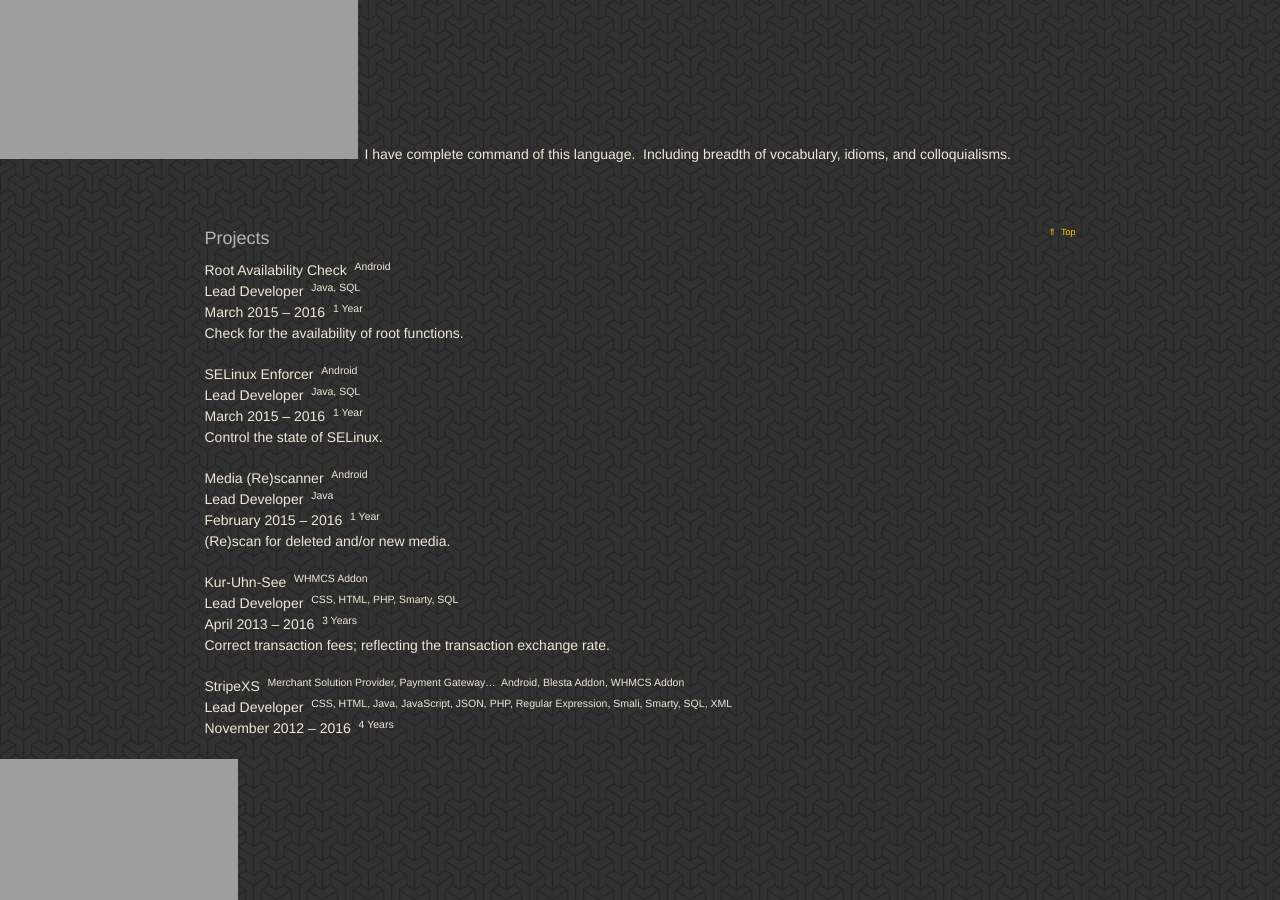
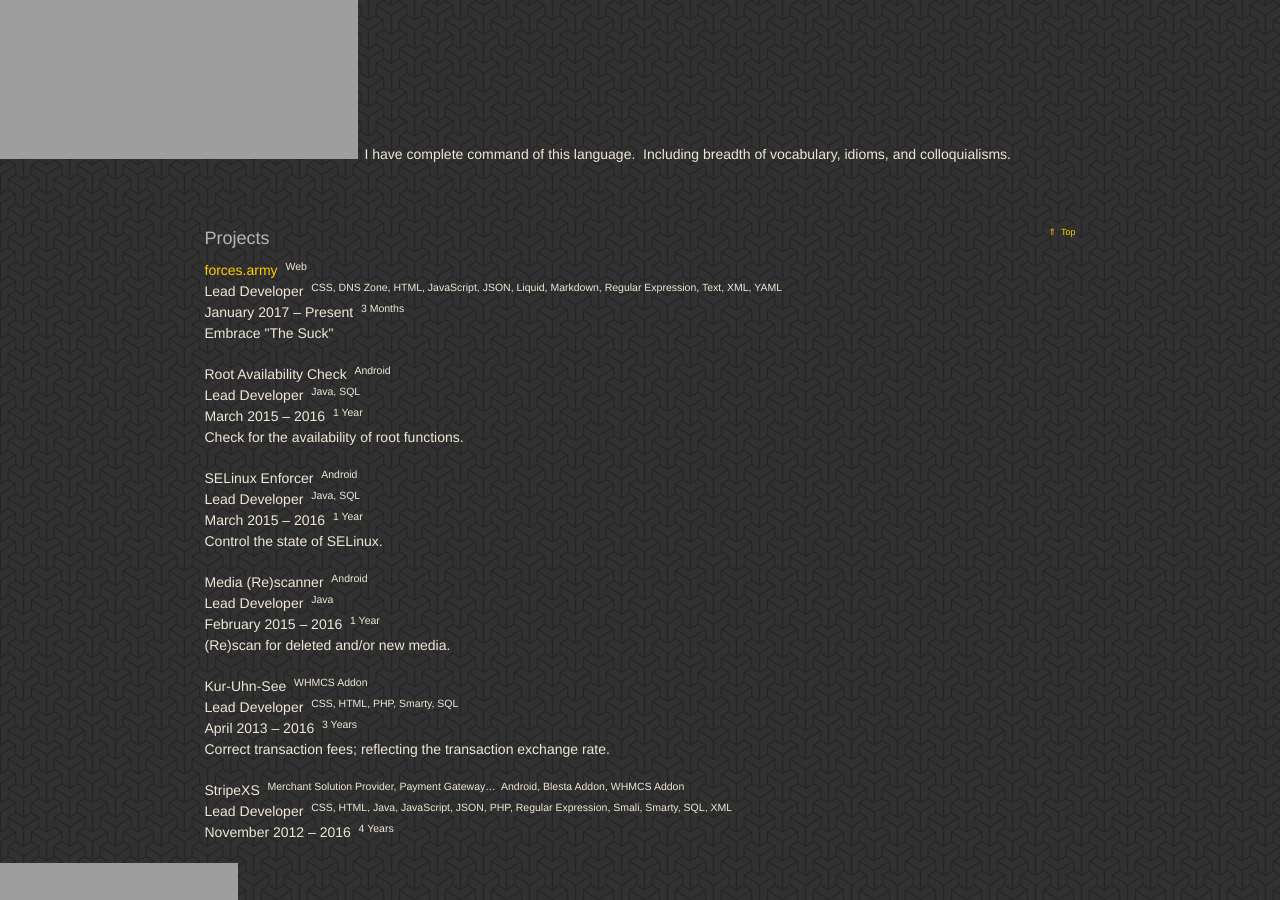
Before and after one commit to jwds1978/jwds1978.github.io, a Jekyll site: the page built from resume.md, in a window 1280 px wide and 900 px high, scrolled down 12933 px. Built offline with Jekyll 4.4.1, drawn with Linux system fonts in a browser that asks for light colours; nearby versions of some CDN libraries; some web fonts are replaced; our own code applies the rules of GitHub Pages for plain Markdown files.

Commit message:
Added project.

```diff
--- a/resume.md
+++ b/resume.md
@@ -133,6 +133,12 @@ title: "Curriculum Vitae"
     <a href="{{ site.url }}{{ page.url }}#top" rel="me" title="{{ page.title }} :: Back to Top">&uArr;&nbsp; Top</a>
   </span>
   <h3 id="projects">Projects</h3>
+  <p>
+    <a href="https://forces.army" rel="me" title="{{ site.title }}">forces.army</a>&nbsp; <sup>Web</sup><br />
+    Lead Developer&nbsp; <sup>CSS, DNS Zone, HTML, JavaScript, JSON, Liquid, Markdown, Regular Expression, Text, XML, YAML</sup><br />
+    January 2017 &#8211; Present&nbsp; <sup>3 Months</sup><br />
+    Embrace &quot;The Suck&quot;
+  </p>
   <p>
     Root Availability Check&nbsp; <sup>Android</sup><br />
     Lead Developer&nbsp; <sup>Java, SQL</sup><br />
```
Also changed, not shown: README.md.
